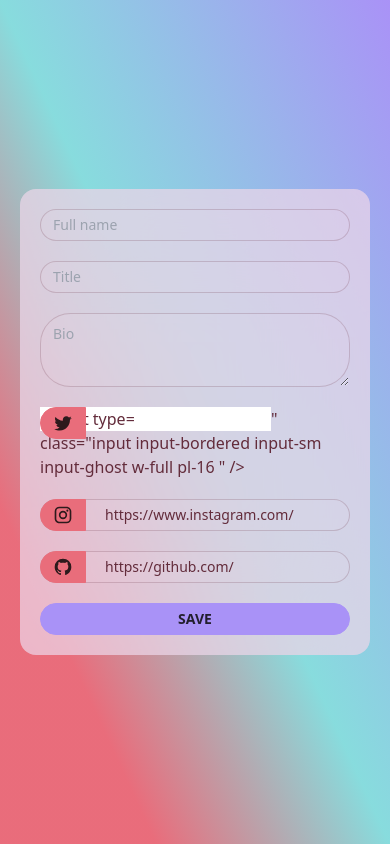
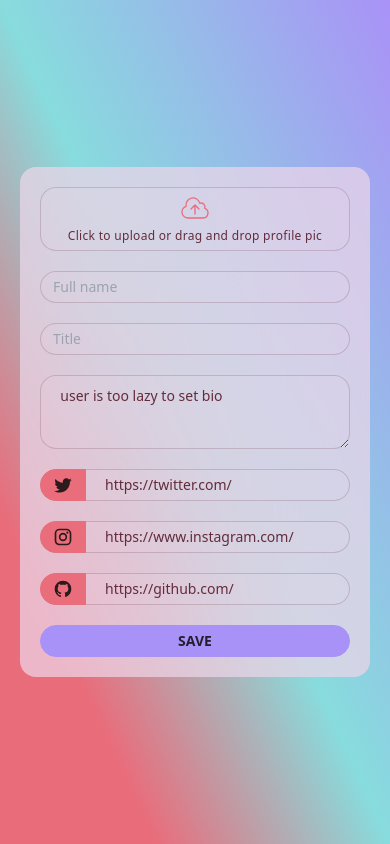
Before and after one commit to izharxyz/neon, a Django app: template users/templates/users/profile_update.html in a window 390 px wide. Run offline with Django 3.2, Linux system fonts and the light colour scheme; the template is opened without the code that fills it: values that come from a table or form of the project are taken from there, others are empty; style sheets or scripts are compiled from the project's sources; some libraries are stand-ins or nearby versions.

Commit message:
added file upload field and changed some design

```diff
--- a/users/templates/users/profile_update.html
+++ b/users/templates/users/profile_update.html
@@ -11,8 +11,26 @@
 
                 <form action="{% url 'user-profile-update' profile.user.username %}"
                       method="post"
-                      class="lg:max-w-[30rem] w-full flex flex-col gap-5">
+                      enctype="multipart/form-data"
+                      class="lg:max-w-[30rem] w-full h-full flex flex-col gap-5">
                     {% csrf_token %}
+                    <div>
+                        <label for="profile_pic"
+                               class="flex flex-col items-center w-full p-1 mx-auto text-center input-bordered input-ghost input input-lg cursor-pointer rounded-box">
+                            <svg xmlns="http://www.w3.org/2000/svg"
+                                 fill="none"
+                                 viewBox="0 0 24 24"
+                                 stroke-width="1"
+                                 stroke="currentColor"
+                                 class="w-8 h-8 text-primary">
+                                <path stroke-linecap="round" stroke-linejoin="round" d="M12 16.5V9.75m0 0l3 3m-3-3l-3 3M6.75 19.5a4.5 4.5 0 01-1.41-8.775 5.25 5.25 0 0110.233-2.33 3 3 0 013.758 3.848A3.752 3.752 0 0118 19.5H6.75z" />
+                            </svg>
+                            <p class="mt-1 font-light tracking-wide text-xs text-base-content">
+                                Click to upload or drag and drop profile pic
+                            </p>
+                            <input name="profile_pic" id="profile_pic" type="file" class="hidden" />
+                        </label>
+                    </div>
                     <input type="text"
                            name="full_name"
                            placeholder="Full name"
@@ -23,16 +41,17 @@
                            placeholder="Title"
                            {% if form.title.value != None and form.title.value != 'user is too lazy to set title' %} value="{{ form.title.value }}" {% endif %}
                            class="input input-bordered input-ghost input-sm w-full {% if form.title.errors %} input-error {% endif %}" />
+
                     <textarea name="bio"
+                              placeholder="Bio"
                               id="{{ form.bio.id_for_label }}"
                               maxlength="1000"
-                              placeholder="Bio"
-                              class="textarea textarea-bordered textarea-ghost textarea-sm w-full {% if form.bio.errors %} textarea-error {% endif %}"></textarea>
+                              class="textarea textarea-bordered textarea-ghost textarea-sm rounded-box {% if form.title.errors %} textarea-error {% endif %}"> {% if form.bio.value != None %} {{ form.bio.value }} {% endif %}</textarea>
 
                     <div class="relative">
                         <input type="text"
                                name="{{ form.twitter.html_name }}"
-                               {% if form.twitter.value != None %} value="{{ form.twitter }}" {% endif %}
+                               {% if form.twitter.value != None %} value="{{ form.twitter.value }}" {% endif %}
                                class="input input-bordered input-sm input-ghost w-full pl-16 {% if form.twitter.errors %} input-error {% endif %}" />
                         <div class="btn btn-primary btn-sm absolute top-0 left-0 rounded-r-none">
                             <svg class="h-5 w-5 text-primary-content"
@@ -74,9 +93,11 @@
                             </svg>
                         </div>
                     </div>
-                    <button type="submit" class="btn btn-sm btn-secondary w-full">
-                        Save
-                    </button>
+                    <div class="grow flex items-end">
+                        <button type="submit" class="btn btn-sm btn-secondary w-full">
+                            Save
+                        </button>
+                    </div>
                 </form>
 
             </div>
```
